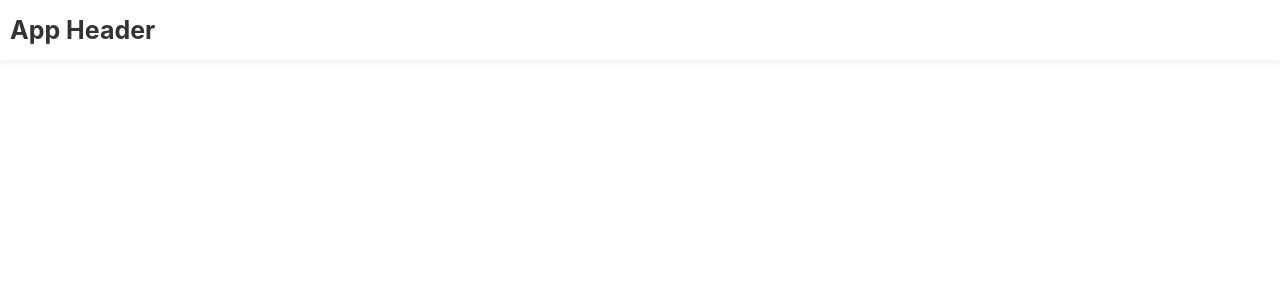
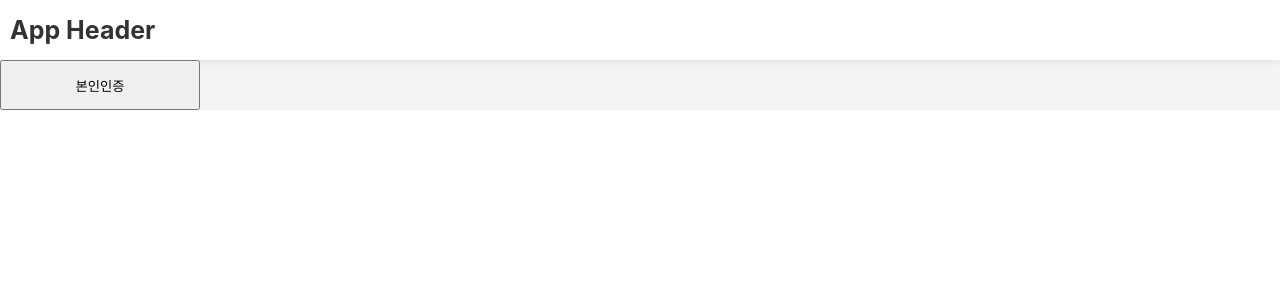
Before and after one commit to Choi-Seunghwan/course-web, a React (Create React App) app: page /auth in a window 1280 px wide. Shown: the top 300 px of the page. Built offline with nearby package versions, Linux system fonts and the light colour scheme.

Commit message:
feat: 본인인증 모듈 테스트

```diff
--- a/src/pages/Auth.tsx
+++ b/src/pages/Auth.tsx
@@ -1,10 +1,31 @@
 import React from "react";
 import styled from "styled-components";
+import { portoneIdentityVerification } from "../utils/portoneVerification";
 
 const Container = styled.div`
   display: relative;
 `;
 
+const VerificationButton = styled.button`
+  width: 200px;
+  height: 50px;
+`;
+
 export default function Auth() {
-  return <Container></Container>;
+  const handleVerification = () => {
+    portoneIdentityVerification();
+  };
+
+  return (
+    <Container>
+      <div></div>
+      <VerificationButton
+        onClick={() => {
+          handleVerification();
+        }}
+      >
+        본인인증
+      </VerificationButton>
+    </Container>
+  );
 }
--- /dev/null
+++ b/src/utils/portoneVerification.ts
@@ -0,0 +1,14 @@
+import PortOne from "@portone/browser-sdk/v2";
+import { nanoid } from "nanoid";
+
+export const portoneIdentityVerification = async () => {
+  console.log("본인인증을 시작합니다.");
+
+  const result = await PortOne.requestIdentityVerification({
+    storeId: `${process.env.REACT_APP_PORTONE_STORE_ID}`,
+    identityVerificationId: `identity-verification-${nanoid()}`,
+    channelKey: `${process.env.REACT_APP_PORTONE_CHANNEL_KEY}`,
+  });
+
+  console.log("본인인증 결과:", result);
+};
```
